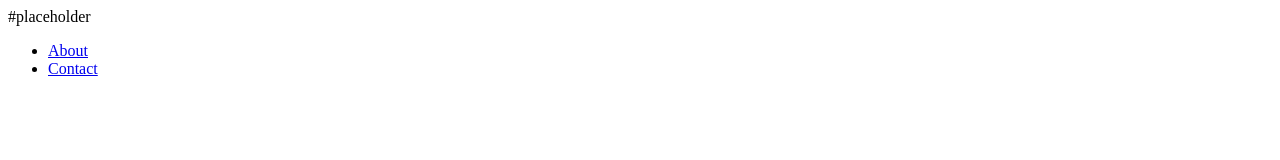
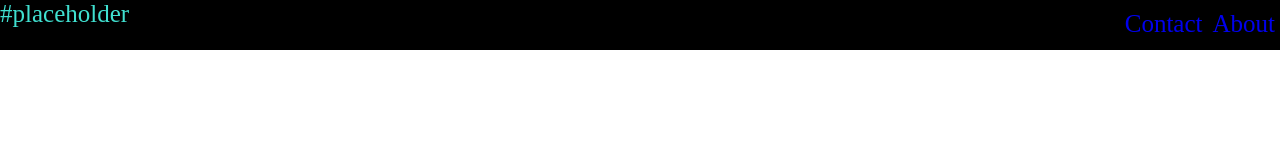
Before and after one commit to Savvy-Wulf/Website-Project, a plain HTML site: page index.html in a window 1280 px wide. Drawn offline with Linux system fonts and the light colour scheme.

Commit message:
added basic nav bar in css

```diff
--- a/sources/css/styles.css
+++ b/sources/css/styles.css
@@ -1,15 +1,32 @@
-#page-header {
-    overflow: hidden;
+* {
+    padding: 0;
+    margin: 0;
+}
+
+header {
     position: fixed;
     top: 0;
     width: 100%;
-    text-align: center;
-}
-.index {
-    text-align: center;
-    margin-top: 25px;
+    background: black;
+    color: turquoise;
+    font-size: 25px;
+    height: 50px;
 }
 
-.index button {
+.logo {
+    float: left;
+}
 
+.nav {
+    padding-top: 10px;
+    padding-left: 5px;
+    padding-right: 5px;
+    margin: 0;
+    list-style: none;
+    box-sizing: border-box;
+    float: right;
 }
+
+.nav a {
+    text-decoration: none;
+}
```
